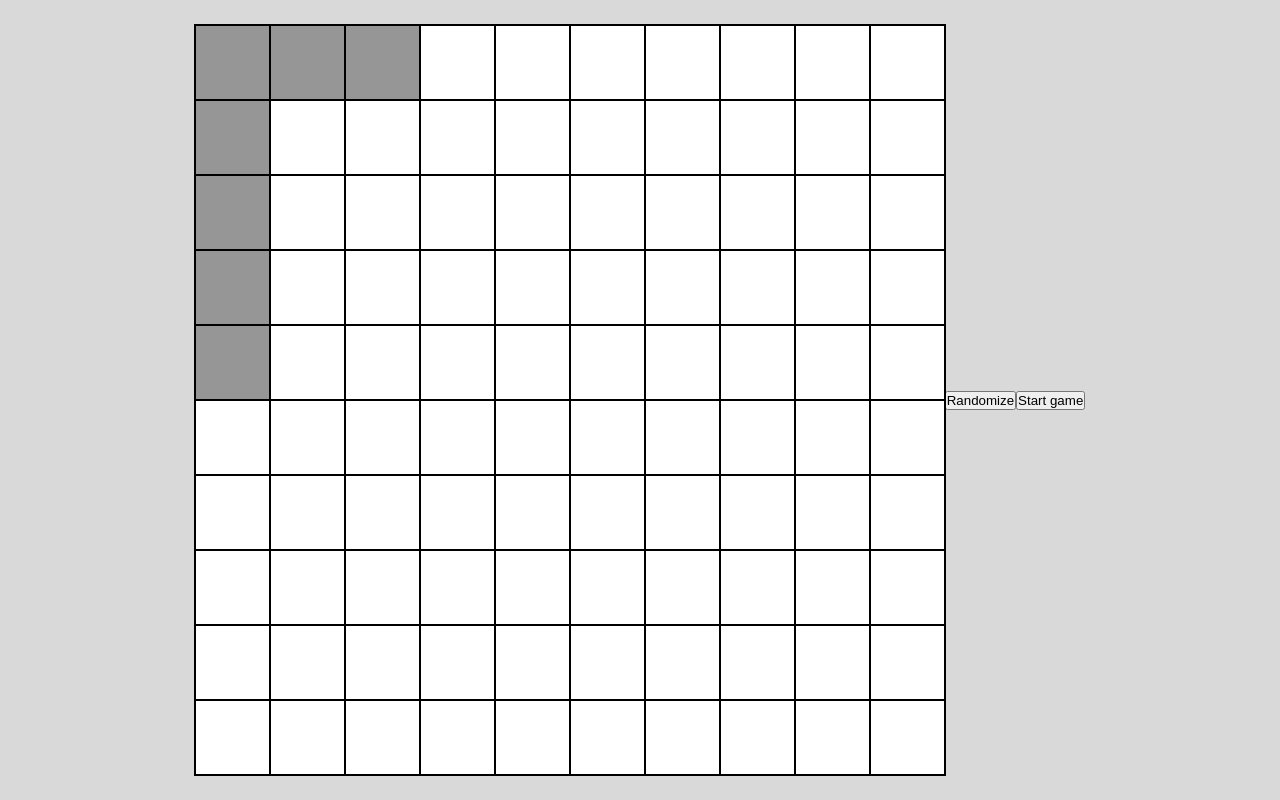
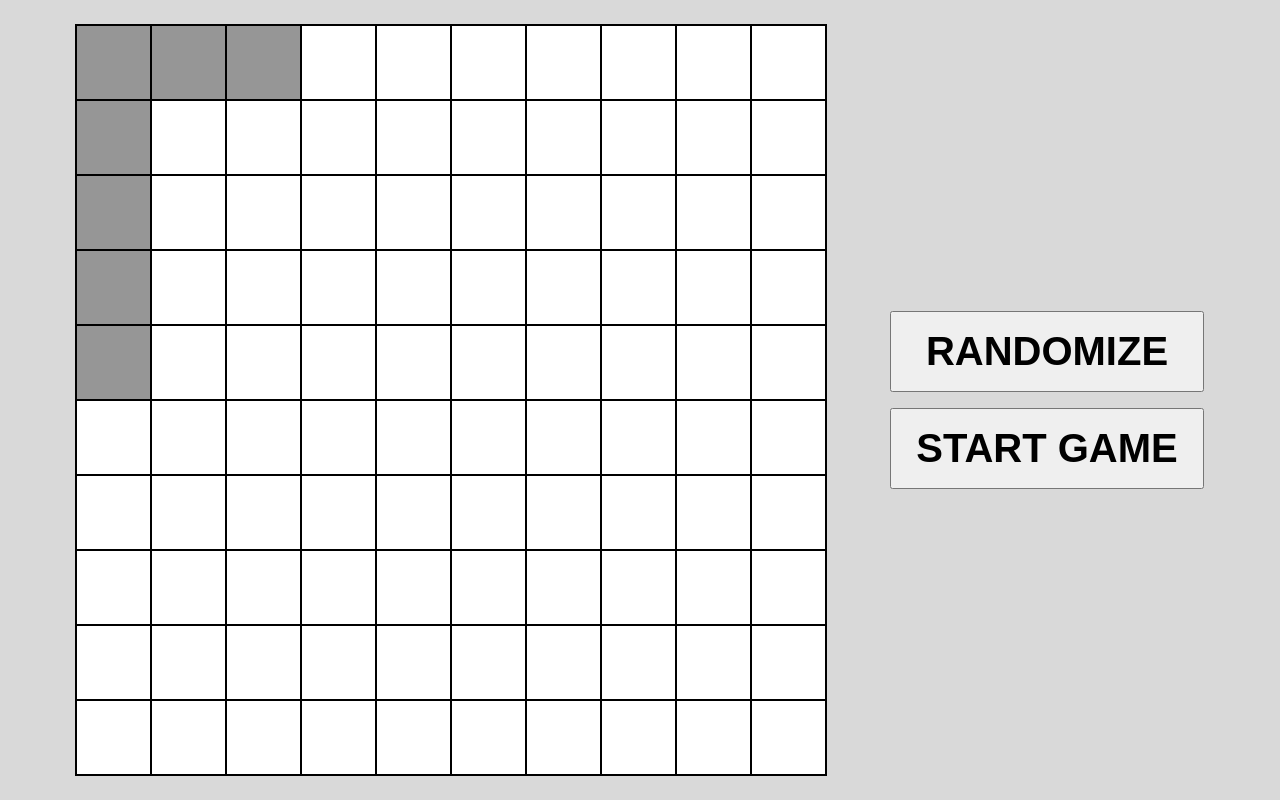
Before and after one commit to nelrnd/battleship-old-2, a website with bundled scripts: page index.html in a window 1280 px wide. Built offline with nearby package versions, Linux system fonts and the light colour scheme.

Commit message:
Create placeShip page and style buttons

```diff
--- a/pages.js
+++ b/pages.js
@@ -6,15 +6,15 @@ export const pages = {
     displayElem(grid.elem);
 
     const randomizeBtn = document.createElement('button');
-    randomizeBtn.className = 'button';
+    randomizeBtn.className = 'btn';
     randomizeBtn.textContent = 'Randomize';
 
     const startBtn = document.createElement('button');
-    startBtn.className = 'button';
+    startBtn.className = 'btn';
     startBtn.textContent = 'Start game';
 
     const buttons = document.createElement('div');
-    buttons.className = 'buttons';
+    buttons.className = 'btns';
     buttons.appendChild(randomizeBtn);
     buttons.appendChild(startBtn);
 
--- a/style.css
+++ b/style.css
@@ -29,6 +29,7 @@ main {
   display: flex;
   justify-content: center;
   align-items: center;
+  gap: 64px;
 }
 
 .grid {
@@ -71,3 +72,16 @@ main {
 .ship.vertical {
   grid-auto-flow: row;
 }
+
+.btns {
+  display: flex;
+  flex-direction: column;
+  gap: 16px;
+}
+
+.btn {
+  font-size: 40px;
+  font-weight: 700;
+  text-transform: uppercase;
+  padding: 16px 24px;
+}
```
